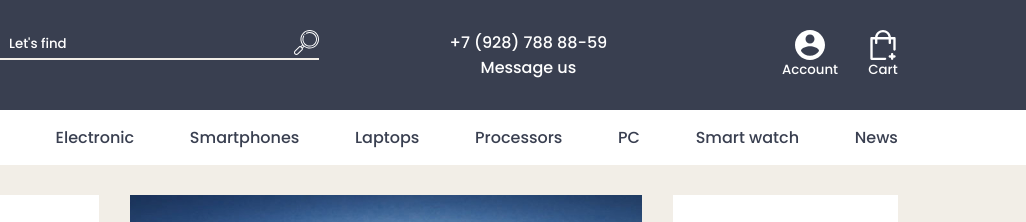
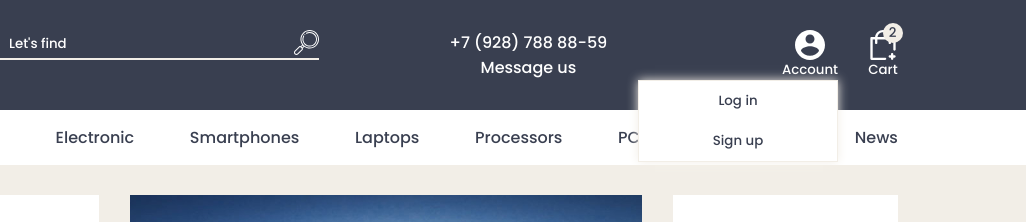
Before and after one commit to alhajr20/Shop, a website: page src/index.html in a window 1280 px wide. Both pictures are taken after a click on the button "Account". Shown: the top 222 px of the page, 254-1280 px from the left. Drawn offline with nearby package versions, Linux system fonts and the light colour scheme; files that its build step writes are made by us from their sources; files whose address does not match are found by name.

Commit message:
created dropdown account block

```diff
--- a/src/index.html
+++ b/src/index.html
@@ -153,12 +153,19 @@
                                     <button>
                                         <img src="./icons/account.svg" title="Your account" alt="account icon">
                                         Account
+                                        <div class="header__account-dropdown">
+                                            <ul>
+                                                <li><a href="#">Log in</a></li>
+                                                <li><a href="#">Sign up</a></li>
+                                            </ul>
+                                        </div>
                                     </button>
                                 </div>
                             </div>
                             <div class="col-auto">
                                 <div class="header__basket">
                                     <button>
+                                        <div class="header__basket-value">2</div>
                                         <img src="./icons/add-to-basket.svg" title="Add to basket" alt="basket icon">
                                         Cart
                                     </button>
--- a/src/js/script.js
+++ b/src/js/script.js
@@ -221,4 +221,13 @@ window.addEventListener('DOMContentLoaded', () => {
         window.scrollTo(pageXOffset, 0);
     });
     // SLOW LINKS END
+
+    // Account dropdown
+    const accountBtn = document.querySelector('.header__account button'),
+          dropdownElem = document.querySelector('.header__account-dropdown');
+
+    accountBtn.addEventListener('click', () => {
+        dropdownElem.classList.toggle('header__account-active');
+    });
+    // Account dropdown end
 });
--- a/src/sass/blocks/_header.scss
+++ b/src/sass/blocks/_header.scss
@@ -65,7 +65,54 @@
         }
     }
     &__account {
+        position: relative;
         margin-right: 30px;
+        button {
+            outline: none;
+        }
+        &-dropdown {
+            display: none;
+            position: absolute;
+            top: 100%;
+            right: 0;
+            min-width: 200px;
+            background-color: #fff;
+            border: 1px solid $bg-color;
+            box-shadow: 0 0 10px $bg-color;
+            z-index: 5;
+            ul {
+                list-style: none;
+                li {
+                    padding: 10px 20px;
+                    transition: all .3s;
+                    &:hover {
+                        background-color: $bg-color;
+                    }
+                    a {
+                        color: $main-color;
+                    }
+                }
+            }
+        }
+        &-active {
+            display: block;
+        }
+    }
+    &__basket {
+        position: relative;
+        &-value {
+            position: absolute;
+            top: -15%;
+            right: -15%;
+            background-color: $bg-color;
+            color: $main-color;
+            width: 20px;
+            height: 20px;
+            border-radius: 100%;
+            display: flex;
+            align-items: center;
+            justify-content: center;
+        }
     }
     &__account, &__basket {
         button {
@@ -84,9 +131,7 @@
     }
     .nav {
         background-color: #fff;
-        // box-shadow: 0 0 10px rgba(0, 0, 0, 0.315);
         &__priority {
-            // padding: 15px 0;
             ul {
                 list-style: none;
                 display: flex;
```
Also changed, not shown: dist/css/style.min.css, dist/index.html, dist/js/script.js.
